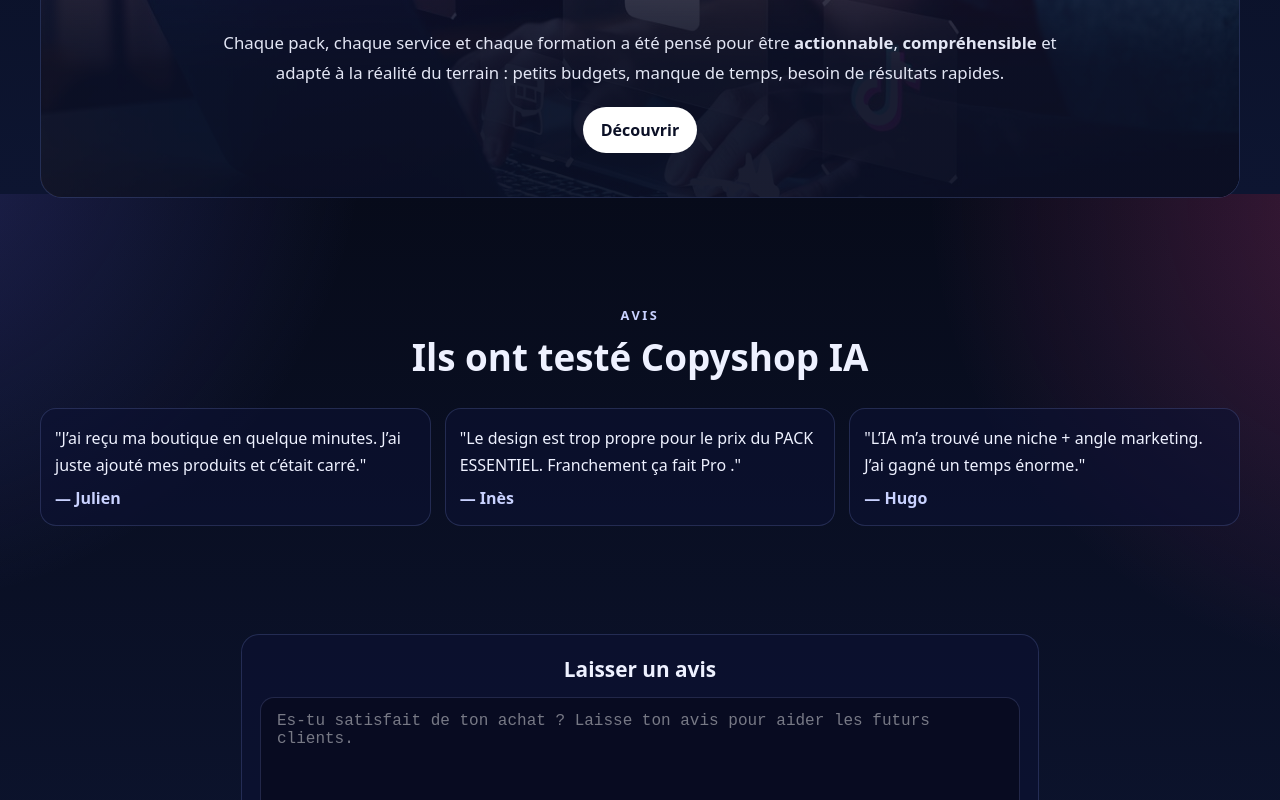
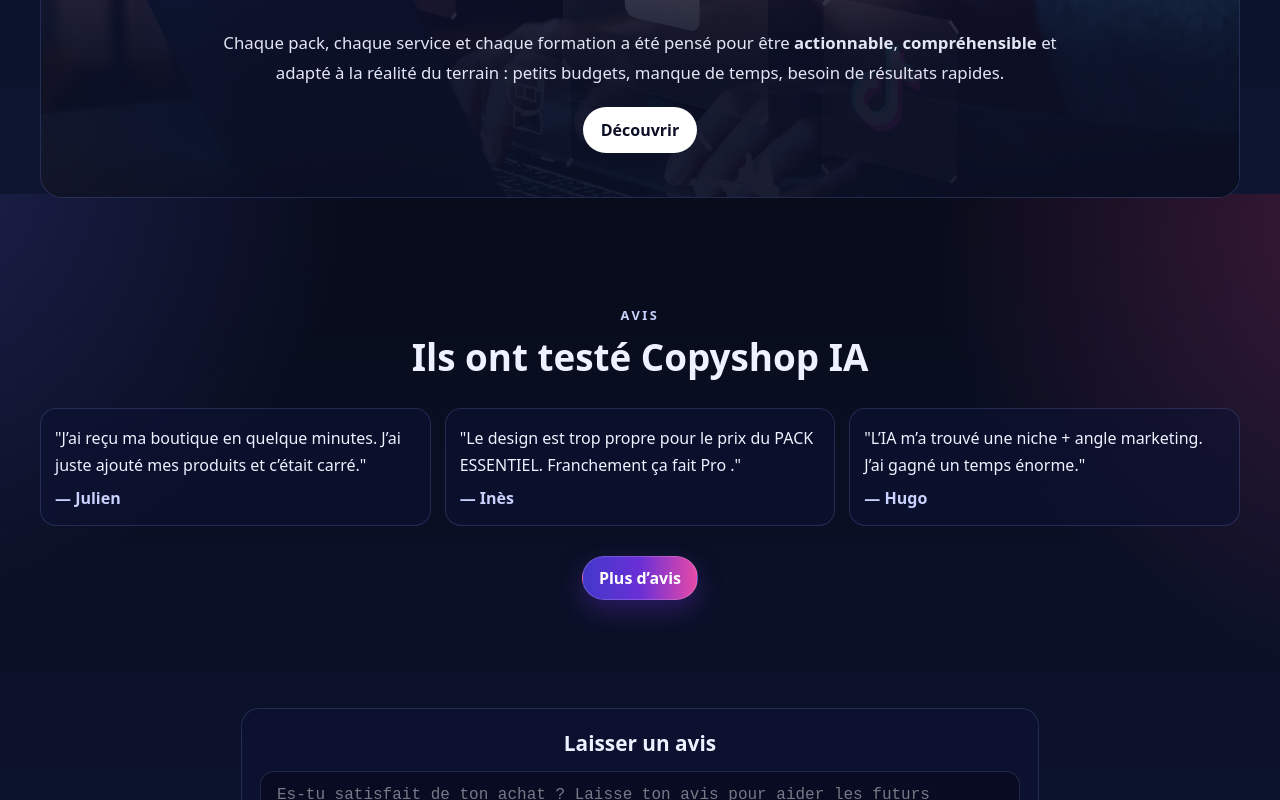
Before and after one commit to Mrfezz/copyshop-ia, a Next.js app: page / in a window 1280 px wide. Shown: the part 2206-3006 px from the top of the page. Built offline with nearby package versions, Linux system fonts and the light colour scheme.

Commit message:
add plus d'avis button on homepage

```diff
--- a/app/page.tsx
+++ b/app/page.tsx
@@ -424,6 +424,12 @@ function ReviewsSection() {
             </article>
           ))}
         </div>
+
+        <div style={styles.moreReviewsWrap}>
+          <Link href="/avis-clients" style={styles.moreReviewsBtn}>
+            Plus d’avis
+          </Link>
+        </div>
       </div>
     </section>
   );
@@ -767,12 +773,11 @@ const styles: Record<string, React.CSSProperties> = {
     display: "grid",
     placeItems: "center",
     fontSize: "1.8rem",
-    background: 'rgba(255,255,255,0.12)',
+    background: "rgba(255,255,255,0.12)",
     border: `1px solid ${COLORS.panelBorder}`,
   },
   videoNote: { fontWeight: 800, color: COLORS.text },
 
-  /* ✅ Cadre un peu plus large (pour éviter coupe sur côtés) */
   split: {
     display: "grid",
     gridTemplateColumns: "minmax(300px, 390px) 1fr",
@@ -804,7 +809,6 @@ const styles: Record<string, React.CSSProperties> = {
     border: "1px solid rgba(255,255,255,0.10)",
   },
 
-  /* ✅ IMPORTANT : pas de crop */
   phoneImg: {
     width: "100%",
     height: "100%",
@@ -975,6 +979,28 @@ const styles: Record<string, React.CSSProperties> = {
   reviewText: { fontSize: "1rem", lineHeight: 1.7 },
   reviewName: { fontWeight: 900, color: COLORS.muted },
 
+  moreReviewsWrap: {
+    display: "flex",
+    justifyContent: "center",
+    marginTop: 12,
+  },
+  moreReviewsBtn: {
+    display: "inline-flex",
+    alignItems: "center",
+    justifyContent: "center",
+    padding: "10px 16px",
+    borderRadius: 999,
+    fontWeight: 900,
+    color: "white",
+    textDecoration: "none",
+    background: `linear-gradient(90deg, ${COLORS.violetDeep}, ${COLORS.violet}, ${COLORS.pink})`,
+    border: `1px solid rgba(255,255,255,0.18)`,
+    boxShadow: "0 10px 26px rgba(106,47,214,0.35)",
+    cursor: "pointer",
+    whiteSpace: "nowrap",
+    width: "fit-content",
+  },
+
   reviewFormWrap: {
     maxWidth: 760,
     width: "100%",
@@ -1111,7 +1137,6 @@ const responsiveCss = `
     .split { grid-template-columns: 1fr !important; }
   }
 
-  /* ✅ MOBILE: téléphone plus petit (prend moins de place) */
   @media (max-width: 520px) {
     .phoneFrame {
       max-width: 320px !important;
@@ -1121,7 +1146,6 @@ const responsiveCss = `
     }
   }
 
-  /* ✅ Très petits écrans */
   @media (max-width: 380px) {
     .phoneFrame {
       max-width: 295px !important;
```
